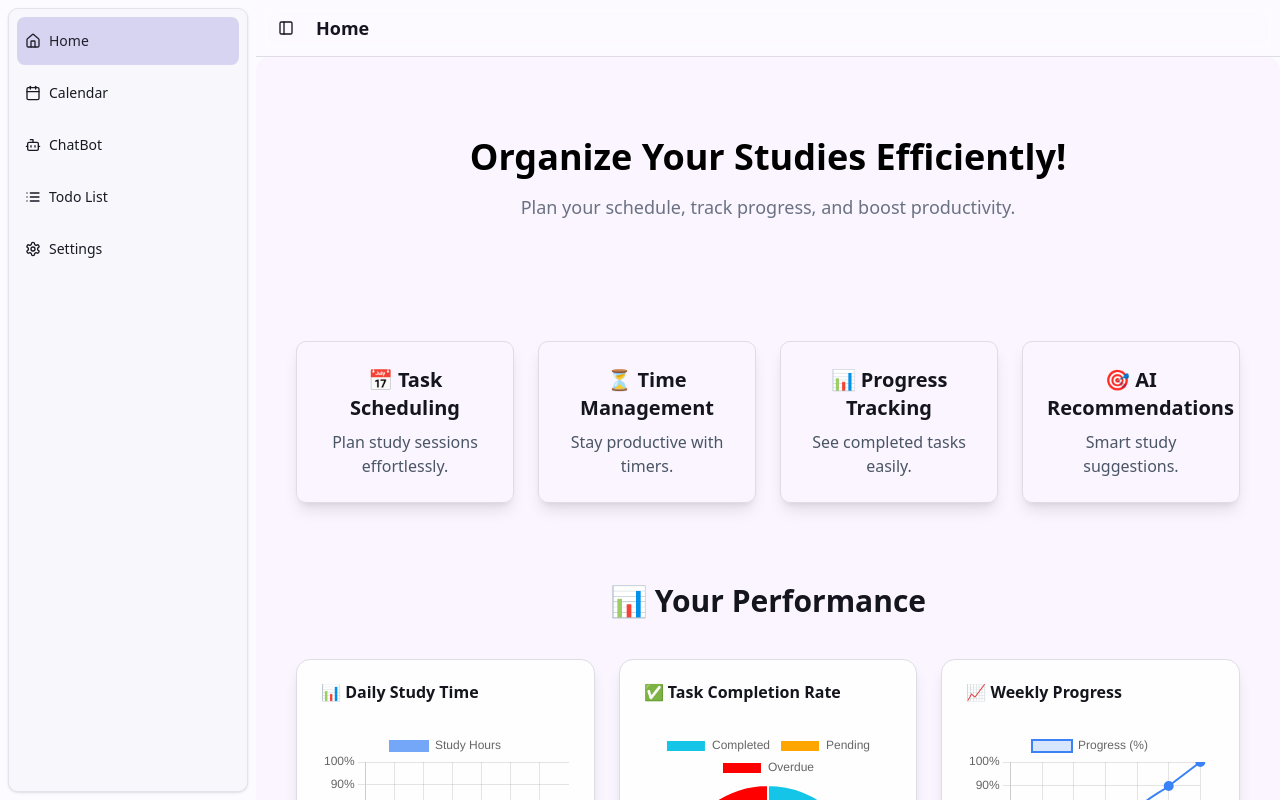
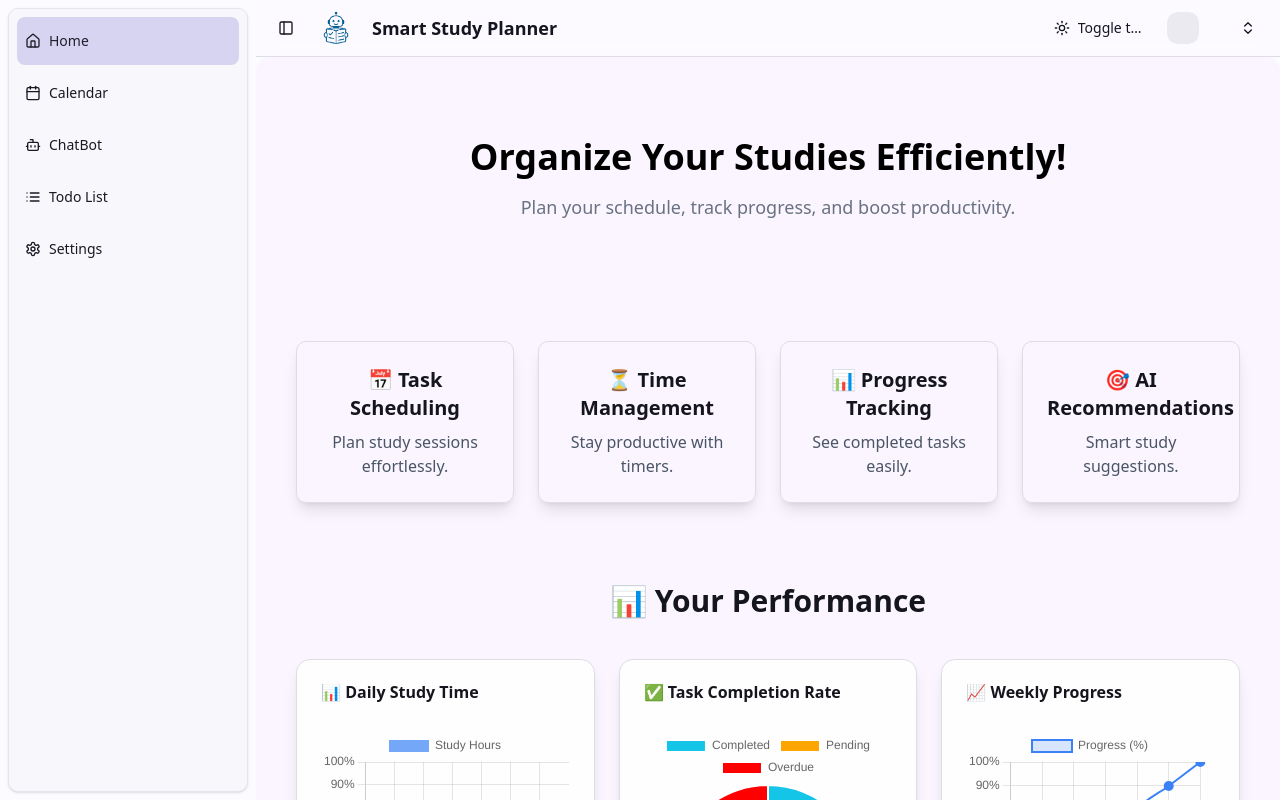
Before and after one commit to iltan987/smart-study-planner, a Next.js app: page / in a window 1280 px wide. Built offline with nearby package versions, Linux system fonts and the light colour scheme; no server answers.

Commit message:
themetoggle, profile section, logo and the project name has been added to the navigationbar

```diff
--- a/src/components/navbar.tsx
+++ b/src/components/navbar.tsx
@@ -1,28 +1,51 @@
-import { navigationItems, userNavigationItems } from '@/config/navigation';
-import { usePathname } from 'next/navigation';
-import { SidebarTrigger } from './ui/sidebar';
+import { RESPONSE_MESSAGES_SUCCESS } from '@/constants/response-messages';
+import { Avatar } from '@radix-ui/react-avatar';
+import { signOut } from 'next-auth/react';
+import Image from 'next/image';
+import { useRouter } from 'next/navigation';
+import { toast } from 'sonner';
+import { NavUser } from './nav-user';
+import { ThemeToggle } from './theme-toggle';
+import { SidebarTrigger, useSidebar } from './ui/sidebar';
 
 export function Navbar() {
-  const pathname = usePathname();
+  // const pathname = usePathname();
+  const { push } = useRouter();
+  const { setOpenMobile } = useSidebar();
 
-  const getTitle = (path: string) => {
-    const item = navigationItems.find((item) => item.url === path);
-    if (item) {
-      return item.title;
-    } else {
-      const userItem = userNavigationItems.find((item) => item.url === path);
-      if (userItem) {
-        return userItem.title;
-      }
-    }
-    return 'Not Found';
+  const handleLogout = async () => {
+    setOpenMobile(false);
+    await signOut({ redirect: false });
+    toast.success(RESPONSE_MESSAGES_SUCCESS.LOGOUT_SUCCESS);
+    push('/login');
   };
+
+  // no need anymore
+  // const getTitle = (path: string) => {
+  //   const item = navigationItems.find((item) => item.url === path);
+  //   if (item) {
+  //     return item.title;
+  //   } else {
+  //     const userItem = userNavigationItems.find((item) => item.url === path);
+  //     if (userItem) {
+  //       return userItem.title;
+  //     }
+  //   }
+  //   return 'Not Found';
+  // };
 
   return (
     <div className="sticky top-0 z-50 border-b bg-background/95 backdrop-blur supports-[backdrop-filter]:bg-background/60">
       <div className="flex h-14 items-center gap-4 px-4">
         <SidebarTrigger />
-        <h1 className="text-lg font-semibold">{getTitle(pathname)}</h1>
+        <Avatar className="h-10 w-10 rounded-full">
+          <Image src="/images/logo.png" alt="Logo" width={40} height={40} />
+        </Avatar>
+        <h1 className="text-lg font-semibold">Smart Study Planner</h1>
+        <div className="ml-auto flex items-center gap-2">
+          <ThemeToggle />
+          <NavUser handleLogout={handleLogout} />
+        </div>
       </div>
     </div>
   );
```
